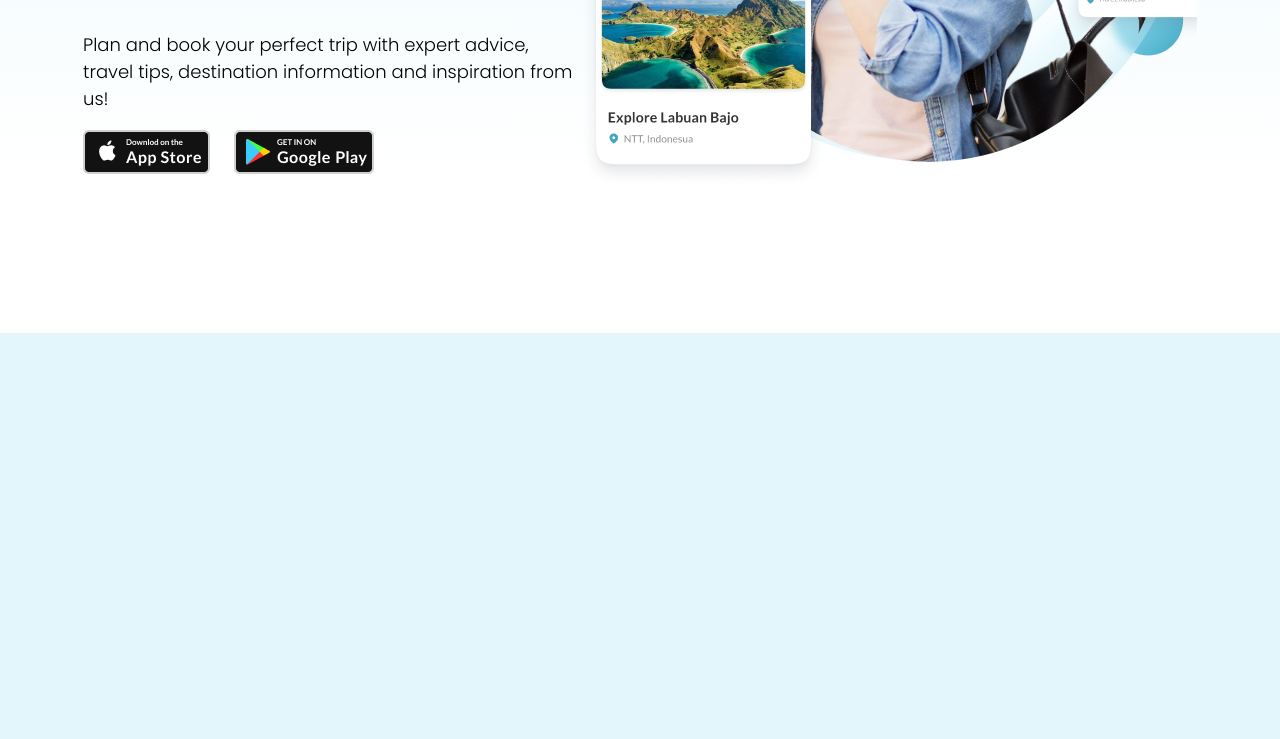
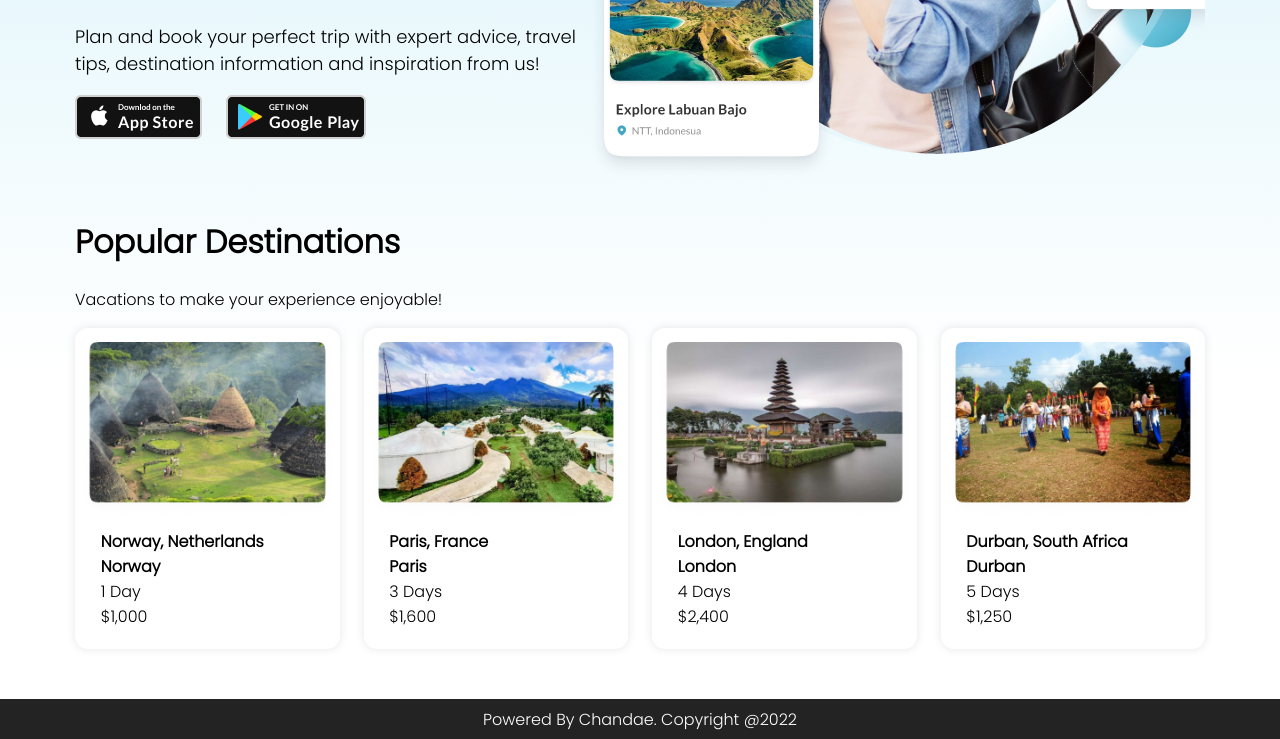
Before and after one commit to chandae/websites, a plain HTML site: page shiny-memory-traveller/index.html in a window 1280 px wide. Shown: the part 483-1222 px from the top of the page. Before the commit the page ends 816 px from the top, so only its background shows below. Drawn offline with Linux system fonts and the light colour scheme.

Commit message:
Update website - new section and footer

```diff
--- a/shiny-memory-traveller/css/chantis.css
+++ b/shiny-memory-traveller/css/chantis.css
@@ -2,17 +2,18 @@
 
 body {
   background-color: #E2F6FC;
-  background-image: linear-gradient( #E2F6FC 0%, #FFFFFF 80%);
+  background-image: linear-gradient( #E2F6FC 30%, #FFFFFF 70%);
   font-family: 'Poppins', sans-serif;
   font-weight: 200;
   min-height: 100vh;
+  margin: 0;
   overflow-x: hidden;
 }
 body::-webkit-scrollbar {
   display: none;
 }
 .main {
-  margin: 0 75px;
+  margin: auto 75px;
 }
 
 /* ***************************************** Navbar ********************************************** */
@@ -27,7 +28,6 @@ body::-webkit-scrollbar {
   font-family: 'Poppins', 'sans-serif';
   overflow-x: hidden;
 }
-
 .nav-header {
   flex: 1;
 }
@@ -101,3 +101,55 @@ body::-webkit-scrollbar {
 .playstore {
   margin: auto auto auto 10px;
 }
+
+/* ***************************************** Destinations ********************************************** */
+.destinations {
+    margin-bottom: 50px;
+}
+.destination-cards {
+    display: flex;
+    flex-flow: row nowrap;
+    align-items: center;
+    justify-content: space-evenly;
+    gap: 1.5rem;
+}
+.destination-card {
+    flex: 1 2 0;
+    padding-top: 5px;
+    max-width: calc(100% / 4);
+    background-color: #ffffff;
+    border-radius: 13px;
+    box-shadow: 0 0 10px rgba(0, 0, 0, 0.1);
+}
+.card-image {
+    width: 100%;
+}
+.card-text {
+    padding: 0 20px 0 20px;
+    margin: auto 0.365rem 1.25rem 0.365rem;
+}
+.card-text p {
+    /* padding: 0 20px 0 20px; */
+    margin: 0;
+}
+
+/* ***************************************** Footer ********************************************** */
+footer {
+    display: flex;
+    flex-flow: row nowrap;
+    align-items: center;
+    text-align: center;
+    margin: 0;
+    width: 100%;
+    height: 40px;
+    color: #FFFFFF;
+    background-color: #232324;
+}
+footer p {
+    flex: 1;
+}
+
+/* ***************************************** Styles ********************************************** */
+.cs-bold {
+    font-weight: 800;
+}
--- a/shiny-memory-traveller/index.html
+++ b/shiny-memory-traveller/index.html
@@ -4,6 +4,7 @@
     <meta charset="UTF-8">
     <meta http-equiv="X-UA-Compatible" content="IE=edge">
     <meta name="viewport" content="width=device-width, initial-scale=1.0">
+    <meta name="description" content="Traveller! Website Powered By Chandae">
     <link rel="stylesheet" href="css/chantis.css">
     <title>Traveller - Powered By Chandae</title>
 </head>
@@ -42,6 +43,52 @@
                 <img src="assets/images/hero.png" />
             </div>
         </div>
+        <div class="destinations">
+            <h1>Popular Destinations</h1>
+            <p>Vacations to make your experience enjoyable!</p>
+            <div class="destination-cards">
+                <div class="destination-card">
+                    <img class="card-image" src="assets/images/card1.png" alt="">
+                    <div class="card-text">
+                        <p class="cs-bold">Norway, Netherlands</p>
+                        <p class="cs-bold">Norway</p>
+                        <p>1 Day</p>
+                        <p>$1,000</p>
+                    </div>
+                </div>
+                <div class="destination-card">
+                    <img class="card-image" src="assets/images/card2.png" alt="">
+                    <div class="card-text">
+                        <p class="cs-bold">Paris, France</p>
+                        <p class="cs-bold">Paris</p>
+                        <p>3 Days</p>
+                        <p>$1,600</p>
+                    </div>
+                </div>
+                <div class="destination-card">
+                    <img class="card-image" src="assets/images/card3.png" alt="">
+                    <div class="card-text">
+                        <p class="cs-bold">London, England</p>
+                        <p class="cs-bold">London</p>
+                        <p>4 Days</p>
+                        <p>$2,400</p>
+                    </div>
+                </div>
+                <div class="destination-card">
+                    <img class="card-image" src="assets/images/card4.png" alt="">
+                    <div class="card-text">
+                        <p class="cs-bold">Durban, South Africa</p>
+                        <p class="cs-bold">Durban</p>
+                        <p>5 Days</p>
+                        <p>$1,250</p>
+                    </div>
+                </div>
+            </div>
+        </div>
     </div>
+    <footer>
+        <p id="copyright">Copyright @2022</p>
+    </footer>
+    <script src="js/chantis.js"></script>
 </body>
 </html>
--- /dev/null
+++ b/shiny-memory-traveller/js/chantis.js
@@ -0,0 +1,2 @@
+// set copyright information
+document.getElementById('copyright').innerText = `Powered By Chandae. Copyright @${new Date().getFullYear()}`;
```
